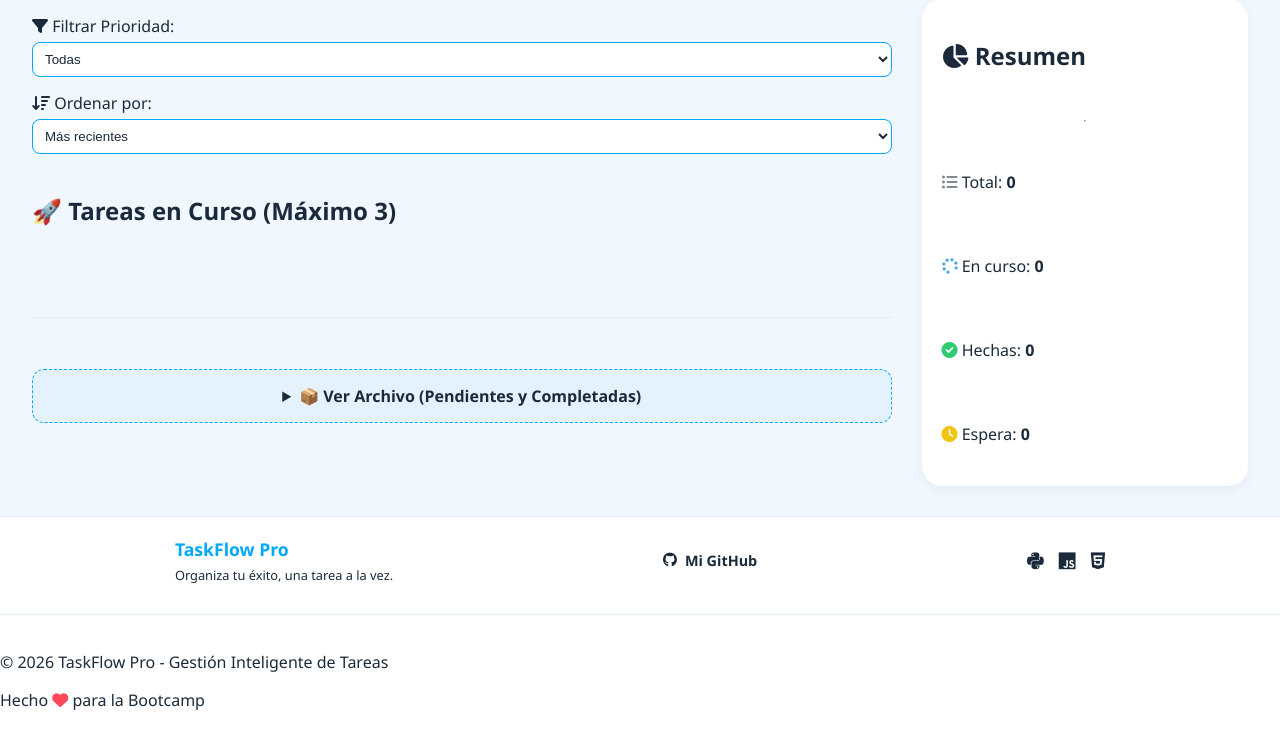
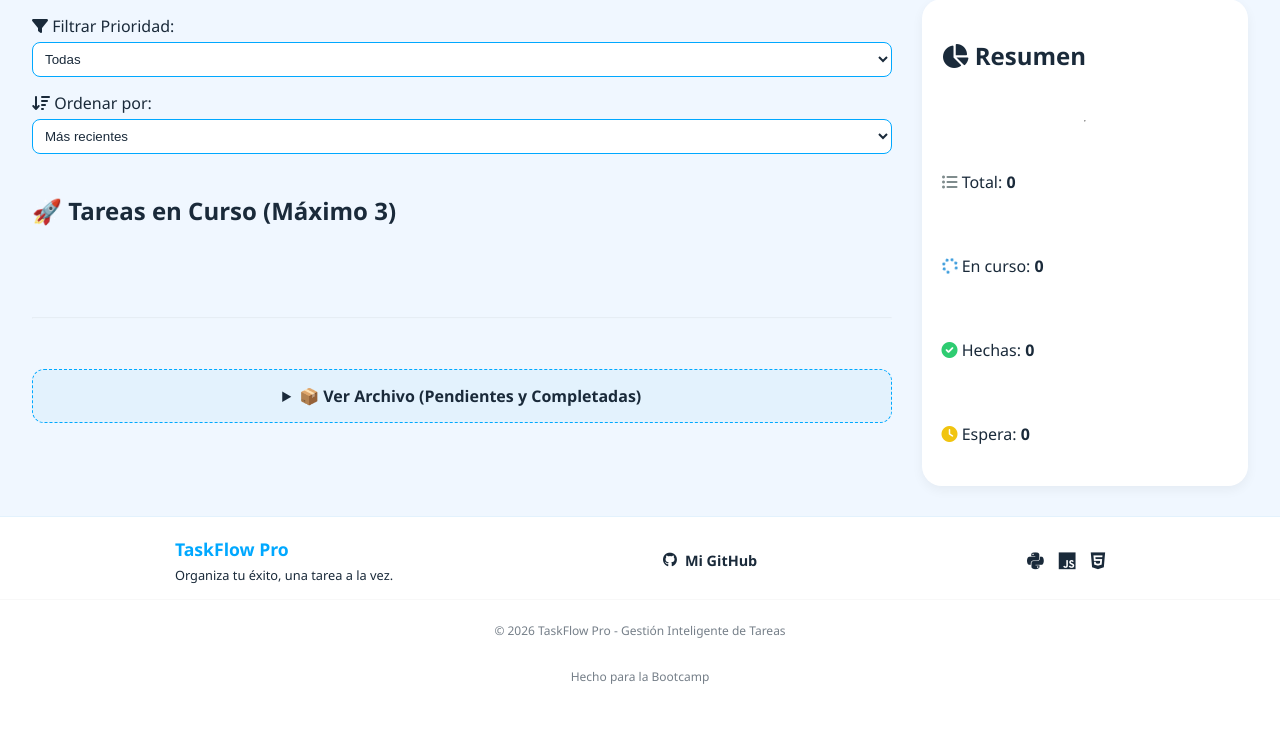
Before and after one commit to NEPIGENEROSA/Bootcamp-project, a Flask app: page / in a window 1280 px wide. Shown: the part 194-941 px from the top of the page. After the commit the page ends 878 px from the top, so only its background shows below. Run offline with Flask 3, Linux system fonts and the light colour scheme.

Commit message:
style: final clean footer structure

```diff
--- a/templates/index.html
+++ b/templates/index.html
@@ -99,10 +99,13 @@
                 </div>
             </div>
         </div>
-    <footer class="main-footer">
+
+        <div class="footer-bottom">
             <p>&copy; 2026 TaskFlow Pro - Gestión Inteligente de Tareas</p>
-        <p>Hecho <i class="fas fa-heart" style="color: #ff4757;"></i> para la Bootcamp</p>
+            <p>Hecho para la Bootcamp</p>
+        </div>
     </footer>
+
     <script src="{{ url_for('static', filename='app.js') }}"></script>
 </body>
 </html>
```
Lines whose indentation alone changed are shown as unchanged.
